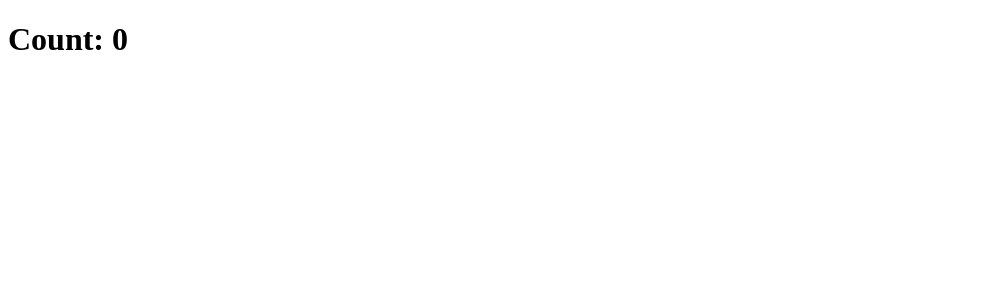
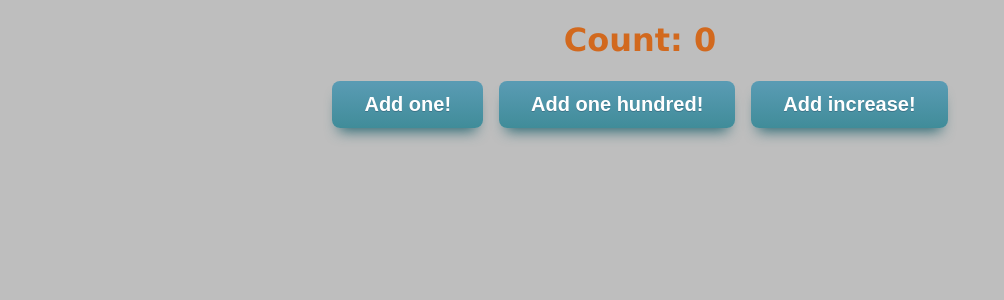
Before and after one commit to mate-academy/react_counter, a React (Create React App) app: page / in a window 1280 px wide. Shown: the top 300 px of the page, without its empty margins (0-1004 px from the left). Built offline with nearby package versions, Linux system fonts and the light colour scheme; the HTML template or start-up script is replaced by a standard one.

Commit message:
react counter solution

```diff
--- a/src/App.scss
+++ b/src/App.scss
@@ -1 +1,31 @@
 // styles go here
+body {
+  font-family: Verdana, Geneva, Tahoma, sans-serif;
+  text-align: center;
+  background-color: #01010141;
+}
+
+.title__count {
+  color: #d2691e;
+}
+
+.button__count {
+  box-shadow: 0 10px 14px -7px #276873;
+  background: linear-gradient(to bottom, #599bb3 5%, #408c99 100%);
+  border-radius: 8px;
+  cursor: pointer;
+  color: #fff;
+  font-size: 20px;
+  font-weight: bold;
+  padding: 12px 32px;
+  text-shadow: 0 1px 0 #3d768a;
+  border-style: none;
+
+  &:not(:last-child) {
+    margin-right: 16px;
+  }
+
+  &:hover {
+    background: linear-gradient(to bottom, #408c99 5%, #599bb3 100%);
+  }
+}
--- a/src/App.tsx
+++ b/src/App.tsx
@@ -1,16 +1,69 @@
 import React from 'react';
 import './App.scss';
 
-class App extends React.Component {
-  addOne = () => {};
+type State = {
+  num: number,
+};
 
-  add100 = () => {};
+class App extends React.Component<{}, State> {
+  state = {
+    num: 0,
+  };
 
-  increase = () => {};
+  addOne = () => {
+    this.setState((state) => ({
+      num: state.num + 1,
+    }));
+  };
+
+  add100 = () => {
+    this.setState((state) => ({
+      num: state.num + 100,
+    }));
+  };
+
+  increase = () => {
+    this.addOne();
+    if (this.state.num % 5 === 0) {
+      this.add100();
+    }
+  };
 
   render() {
+    const { num } = this.state;
+
     return (
-      <h1>Count: 0</h1>
+      <>
+        <h1 className="title__count">
+          Count:
+          {' '}
+          {num}
+        </h1>
+
+        <button
+          type="button"
+          className="button__count"
+          onClick={this.addOne}
+        >
+          Add one!
+        </button>
+
+        <button
+          type="button"
+          className="button__count"
+          onClick={this.add100}
+        >
+          Add one hundred!
+        </button>
+
+        <button
+          type="button"
+          className="button__count"
+          onClick={this.increase}
+        >
+          Add increase!
+        </button>
+      </>
     );
   }
 }
```
Also changed, not shown: package.json (line endings or trailing spaces), 1 other file (tests, documents, lock files or other folders).
